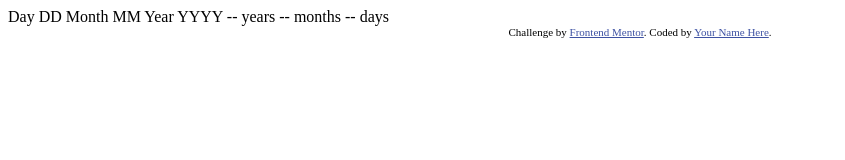
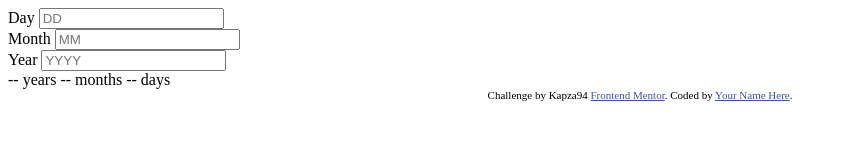
Before and after one commit to Kapza94/age-calculator-app, a plain HTML site: page index.html in a window 1280 px wide. Shown: the whole page, without its empty margins (0-845 px from the left). Drawn offline with Linux system fonts and the light colour scheme.

Commit message:
Added HTML form

```diff
--- a/index.html
+++ b/index.html
@@ -1,36 +1,48 @@
 <!DOCTYPE html>
 <html lang="en">
   <head>
-  <meta charset="UTF-8">
-  <meta name="viewport" content="width=device-width, initial-scale=1.0"> <!-- displays site properly based on user's device -->
+    <meta charset="UTF-8" />
+    <meta name="viewport" content="width=device-width, initial-scale=1.0" />
+    <!-- displays site properly based on user's device -->
 
-  <link rel="icon" type="image/png" sizes="32x32" href="./assets/images/favicon-32x32.png">
+    <link rel="icon" type="image/png" sizes="32x32" href="./assets/images/favicon-32x32.png" />
 
     <title>Frontend Mentor | Age calculator app</title>
 
     <!-- Feel free to remove these styles or customise in your own stylesheet 👍 -->
     <style>
-    .attribution { font-size: 11px; text-align: center; }
-    .attribution a { color: hsl(228, 45%, 44%); }
+      .attribution {
+        font-size: 11px;
+        text-align: center;
+      }
+      .attribution a {
+        color: hsl(228, 45%, 44%);
+      }
     </style>
   </head>
   <body>
+    <form action="" class="form">
+      <div id="input-day-wrapper">
+        <label for="input-date">Day</label>
+        <input type="text" maxlength="2" name="input-date" class="input-field" placeholder="DD" />
+      </div>
 
-  Day
-  DD
+      <div id="input-month-wrapper">
+        <label for="input-month">Month</label>
+        <input type="text" maxlength="2" name="input-month" class="input-field" placeholder="MM" />
+      </div>
 
-  Month
-  MM
+      <div id="input-year-wrapper">
+        <label for="input-year">Year</label>
+        <input type="text" maxlength="4" name="input-year" class="input-field" placeholder="YYYY" />
+      </div>
+    </form>
 
-  Year
-  YYYY
-
-  -- years
-  -- months
-  -- days
+    <div id="user-output-display-block">-- years -- months -- days</div>
 
     <div class="attribution">
-    Challenge by <a href="https://www.frontendmentor.io?ref=challenge" target="_blank">Frontend Mentor</a>.
+      Challenge by Kapza94
+      <a href="https://www.frontendmentor.io?ref=challenge" target="_blank">Frontend Mentor</a>.
       Coded by <a href="#">Your Name Here</a>.
     </div>
   </body>
```
Also changed, not shown: app.js (+4 -4 lines). Lines whose indentation alone changed are shown as unchanged.
